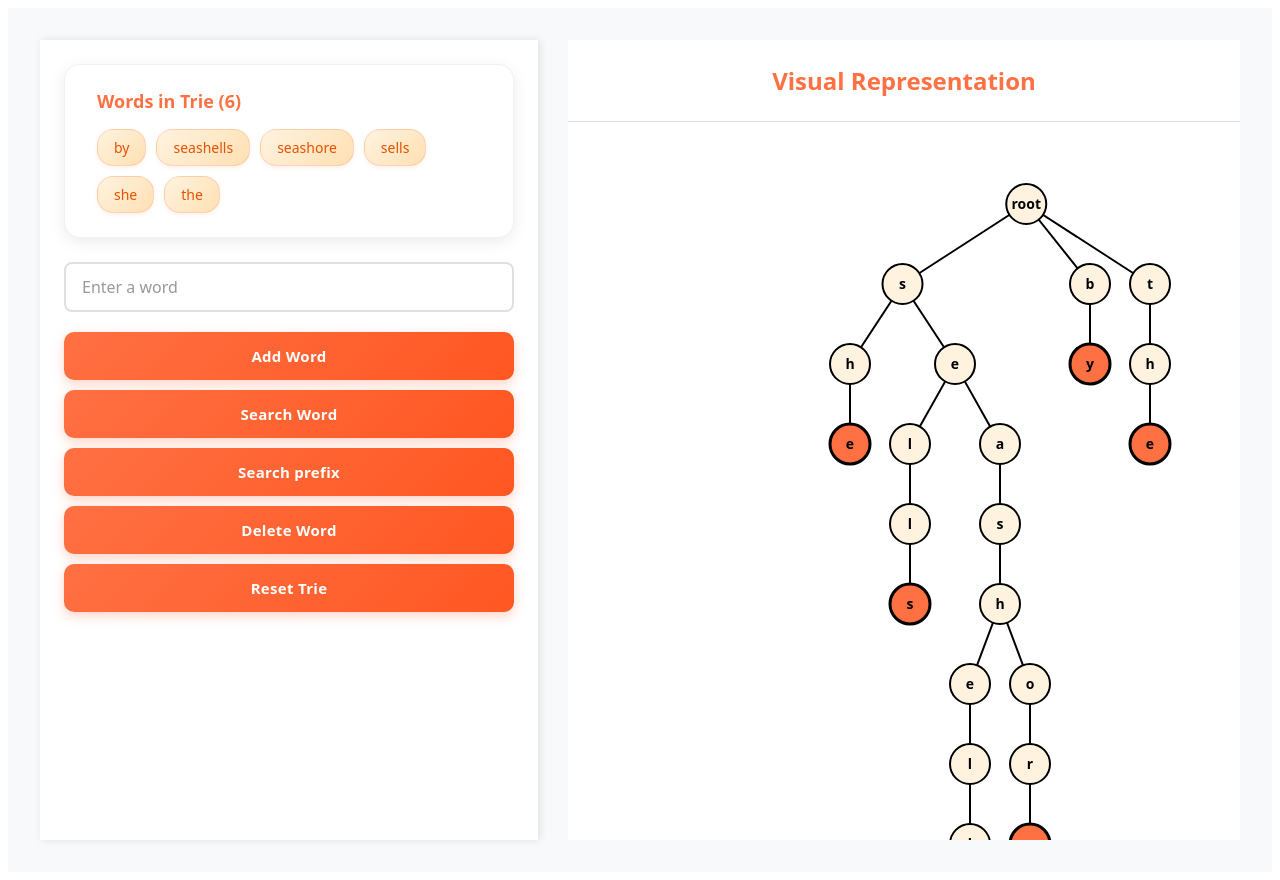
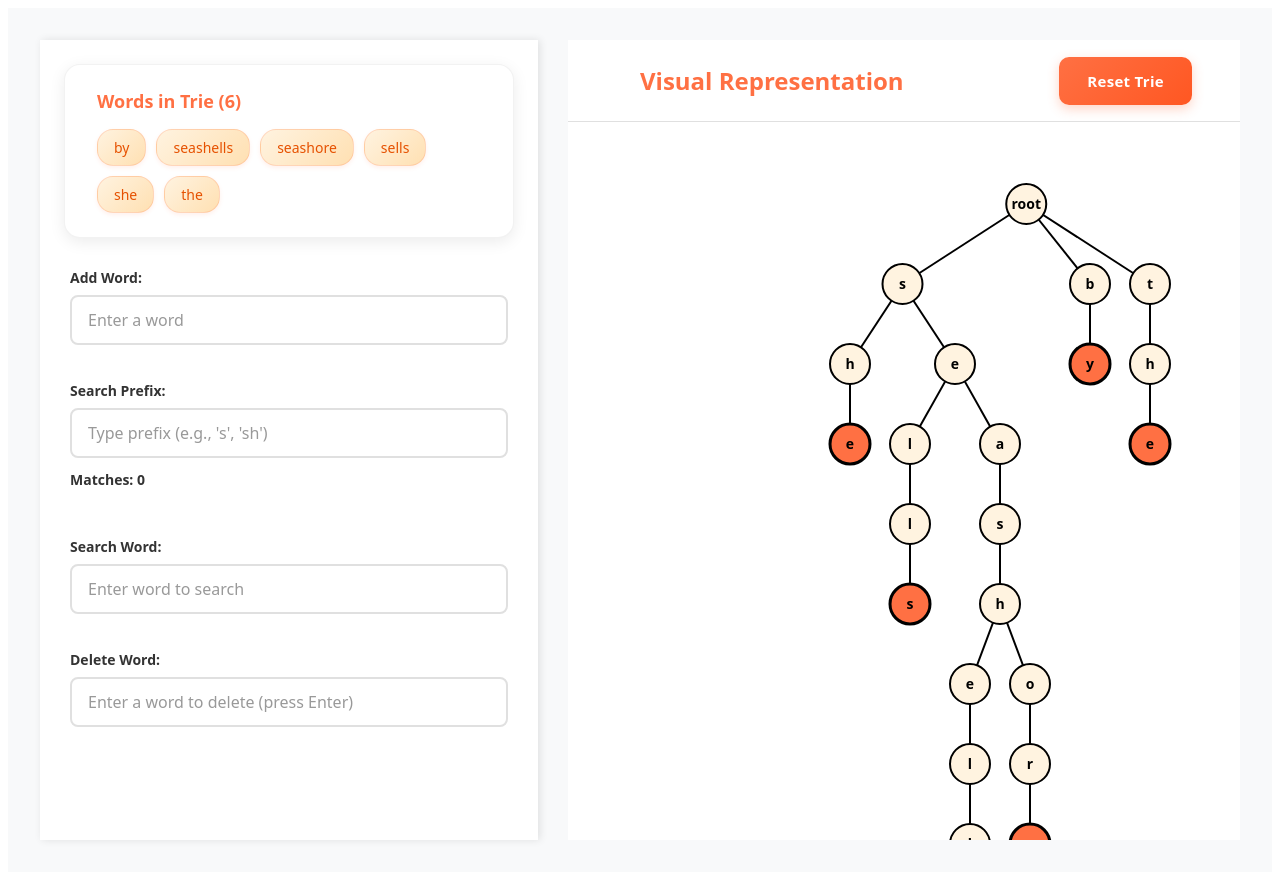
Before and after one commit to rjkweiss/trie-visualizer, a React (Vite) app: page / in a window 1280 px wide. Built offline with nearby package versions, Linux system fonts and the light colour scheme.

Commit message:
cleaned up the visual layout, less cluttered with side panel and main panel

```diff
--- a/src/components/Trie.css
+++ b/src/components/Trie.css
@@ -1,6 +1,4 @@
 .trie-visualizer {
-    /* max-width: 1400px; */
-    /* margin: 0 auto; */
     padding: 32px;
     display: flex;
     gap: 30px;
@@ -52,8 +50,71 @@
 
 .button-group {
     display: flex;
-    flex-direction: column;
-    gap: 10px;
+    align-items: center;
+    justify-content: center;
+}
+
+.button-group button {
+    padding: 14px 28px;
+    font-size: 15px;
+    font-weight: 600;
+    border: none;
+    border-radius: 10px;
+    cursor: pointer;
+    transition: all 0.2s ease;
+    background: linear-gradient(135deg, #FF7043 0%, #FF5722 100%);
+    color: white;
+    box-shadow: 0 4px 12px rgba(255, 112, 67, 0.3);
+    font-family: inherit;
+    letter-spacing: 0.3px;
+    width: 100%;
+}
+
+.form-group {
+    margin-bottom: 4px;
+    padding: 6px;
+}
+
+.form-group label {
+    display: block;
+    margin-bottom: 8px;
+    font-size: 14px;
+    font-weight: 600;
+    color: #333;
+}
+
+.prefix-matches {
+    margin-top: 12px;
+    min-height: 30px;
+}
+
+.prefix-matches-stats {
+    font-size: 14px;
+    font-weight: 600;
+    color: #333;
+    margin-bottom: 12px;
+}
+
+.no-prefixes {
+    color: #999;
+    font-style: italic;
+    font-size: 13px;
+}
+
+.match-found {
+    display: flex;
+    flex-wrap: wrap;
+    gap: 6px;
+}
+
+.matched-word {
+    background: linear-gradient(135deg, #E3F2FD 0%, #BBDEFB 100%);
+    color: #1565C0;
+    padding: 6px 10px;
+    border-radius: 12px;
+    font-size: 13px;
+    font-weight: 500;
+    border: 1px solid rgba(21, 101, 192, 0.2);
 }
 
 .controls button {
@@ -83,7 +144,6 @@
 }
 
 .feedback {
-    /* background: #FFF3E0; */
     background: linear-gradient(135deg, #FFF3E0 0%, #FFE0B2 100%);
     padding: 12px 26px;
     border-radius: 8px;
@@ -137,13 +197,19 @@
     display: flex;
     flex-direction: column;
     overflow: hidden;
-    /* border: 1.5px solid purple; */
+}
+
+.main-header {
+    display: flex;
+    justify-content: space-between;
+    background-color: white;
+    padding: 0 48px;
+    border-bottom: 1px solid #e0e0e0;
 }
 
 .main-container .header-box {
     padding: 24px;
     background-color: white;
-    border-bottom: 1px solid #e0e0e0;
     text-align: center;
 }
 
@@ -154,18 +220,7 @@
     font-weight: 600;
 }
 
-
-
 .visualization {
-    /* background: white;
-    border-radius: 16px;
-    box-shadow: 0 4px 16px rgba(0, 0, 0, 0.08);
-    padding: 32px;
-    overflow: auto;
-    display: flex;
-    justify-content: center;
-    align-items: flex-start; */
-    /* border: 1px solid rgba(0, 0, 0, 0.05); */
     flex: 1;
     background: white;
     overflow: auto;
@@ -178,24 +233,3 @@
 .visualization svg {
     border: none;
 }
-
-/* Responsive design */
-@media (max-width: 768px) {
-    .button-group {
-        grid-template-columns: repeat(2, 1fr);
-    }
-
-    .controls {
-        padding: 24px;
-    }
-
-    .visualization {
-        padding: 20px;
-    }
-}
-
-@media (max-width: 480px) {
-    .button-group {
-        grid-template-columns: 1fr;
-    }
-}
--- a/src/components/Trie.tsx
+++ b/src/components/Trie.tsx
@@ -24,6 +24,9 @@ export const TrieVisualizer = () => {
     });
 
     const [inputWord, setInputWord] = useState<string>("");
+    const [prefixInput, setPrefixInput] = useState<string>("");
+    const [searchInput, setSearchInput] = useState<string>("");
+    const [deleteInput, setDeleteInput] = useState<string>("");
     const [feedbackMessage, setFeedbackMessage] = useState<string | null>(null);
     const [_countNodes, setCountNodes] = useState<number>(0); // we use this to trigger re - renders
 
@@ -32,6 +35,7 @@ export const TrieVisualizer = () => {
     const [_animationType, setAnimationType] = useState<'insert' | 'search' | 'delete' | null>(null);
 
     const [completeWords, setCompleteWords] = useState<Set<string>>(new Set(["she", "sells", "seashells", "by", "the", "seashore"]));
+    const [prefixMatches, setPrefixMatches] = useState<string[]>([]);
 
     useEffect(() => {
         if (activePath.length > 0) {
@@ -42,6 +46,17 @@ export const TrieVisualizer = () => {
             return () => clearTimeout(timer);
         }
     }, [activePath]);
+
+    useEffect(() => {
+        if (prefixInput.trim()) {
+            const matches = Array.from(completeWords).filter(word =>
+                word.startsWith(prefixInput.trim().toLowerCase())
+            );
+            setPrefixMatches(matches);
+        } else {
+            setPrefixMatches([]);
+        }
+    }, [prefixInput, completeWords]);
 
     // trie operations to traverse and animate visualizer
     const traverseTrie = (): TrieNodeData[] => {
@@ -155,6 +170,18 @@ export const TrieVisualizer = () => {
         }
     };
 
+    const handleDeleteKeyPress = (e: React.KeyboardEvent) => {
+        if (e.key === 'Enter') {
+            handleDelete();
+        }
+    };
+
+    const handleSearchKeyPress = (e: React.KeyboardEvent) => {
+        if (e.key === 'Enter') {
+            handleSearch("word");
+        }
+    }
+
     const handleInsert = (): void => {
         if (!inputWord.trim()) {
             setFeedbackMessage("Please enter a word to insert");
@@ -217,12 +244,12 @@ export const TrieVisualizer = () => {
 
     const handleSearch = (type: 'word' | 'prefix') => {
         // handle empty input
-        if (!inputWord.trim()) {
+        if (!searchInput.trim()) {
             setFeedbackMessage('Please enter a word to search');
             return;
         }
 
-        const trimmedInput = inputWord.trim().toLowerCase();
+        const trimmedInput = searchInput.trim().toLowerCase();
 
         // clear previous animations
         setActivePath([]);
@@ -273,17 +300,17 @@ export const TrieVisualizer = () => {
         }, 100);
 
 
-        setInputWord("");
+        setSearchInput("");
     };
 
     const handleDelete = () => {
         // handle empty input
-        if (!inputWord.trim()) {
+        if (!deleteInput.trim()) {
             setFeedbackMessage('Please enter a word to delete from Trie');
             return;
         }
 
-        const trimmedInput = inputWord.trim().toLowerCase();
+        const trimmedInput = deleteInput.trim().toLowerCase();
 
         // Check if it's actually a complete word we inserted
         if (!completeWords.has(trimmedInput)) {
@@ -373,7 +400,7 @@ export const TrieVisualizer = () => {
             });
         }, 100);
 
-        setInputWord("");
+        setDeleteInput("");
     };
 
     const handleReset = () => {
@@ -530,21 +557,69 @@ export const TrieVisualizer = () => {
 
                 {/* controls */}
                 <div className="controls">
+                    {/* add word */}
+                    <div className="form-group">
+                        <label htmlFor="add-word" className="controls-label">Add Word:</label>
                         <input
+                            name="add-word"
                             type="text"
                             value={inputWord}
                             onChange={(e) => setInputWord(e.target.value)}
                             onKeyDown={handleKeyPress}
                             placeholder="Enter a word"
                         />
+                    </div>
 
-                    {/* buttons */}
-                    <div className="button-group">
-                        <button onClick={() => handleInsert()}>Add Word</button>
-                        <button onClick={() => handleSearch('word')}>Search Word</button>
-                        <button onClick={() => handleSearch('prefix')}>Search prefix</button>
-                        <button onClick={() => handleDelete()}>Delete Word</button>
-                        <button onClick={() => handleReset()}>Reset Trie</button>
+                    {/* Search Prefix */}
+                    <div className="form-group">
+                        <label htmlFor="search-prefix">Search Prefix:</label>
+                        <input
+                            name="search-prefix"
+                            type="text"
+                            value={prefixInput}
+                            onChange={(e) => setPrefixInput(e.target.value)}
+                            placeholder="Type prefix (e.g., 's', 'sh')"
+                        />
+
+                        {/* render data */}
+                        <div className="prefix-matches">
+                            <div className="prefix-matches-stats"> Matches: {prefixMatches.length}</div>
+                            {prefixMatches.length === 0 && prefixInput ? (
+                                <span className="no-prefixes">Start typing to search...</span>
+                            ) : (
+                                <div className="match-found">
+                                    {prefixMatches.map(word => (
+                                        <span key={word} className="matched-word">{word}</span>
+                                    ))}
+                                </div>
+                            )}
+                        </div>
+                    </div>
+
+                    {/* Search section */}
+                    <div className="form-group">
+                        <label htmlFor="search-word">Search Word:</label>
+                        <input
+                            name="search-word"
+                            type="text"
+                            value={searchInput}
+                            onChange={(e) => setSearchInput(e.target.value)}
+                            onKeyDown={handleSearchKeyPress}
+                            placeholder="Enter word to search"
+                        />
+                    </div>
+
+                    {/* delete section */}
+                    <div className="form-group">
+                        <label htmlFor="delete-word">Delete Word:</label>
+                        <input
+                            name="delete-word"
+                            type="text"
+                            value={deleteInput}
+                            onChange={(e) => setDeleteInput(e.target.value)}
+                            onKeyDown={handleDeleteKeyPress}
+                            placeholder="Enter a word to delete (press Enter)"
+                        />
                     </div>
                 </div>
 
@@ -557,8 +632,14 @@ export const TrieVisualizer = () => {
             </div>
 
             <div className="main-container">
+                <div className="main-header">
                     <div className="header-box">
                         <h2>Visual Representation</h2>
+                    </div>
+
+                    <div className="button-group">
+                        <button onClick={() => handleReset()}>Reset Trie</button>
+                    </div>
                 </div>
                 {/* Visualize Tree */}
                 <div className="visualization">
```
Lines whose indentation alone changed are shown as unchanged.
